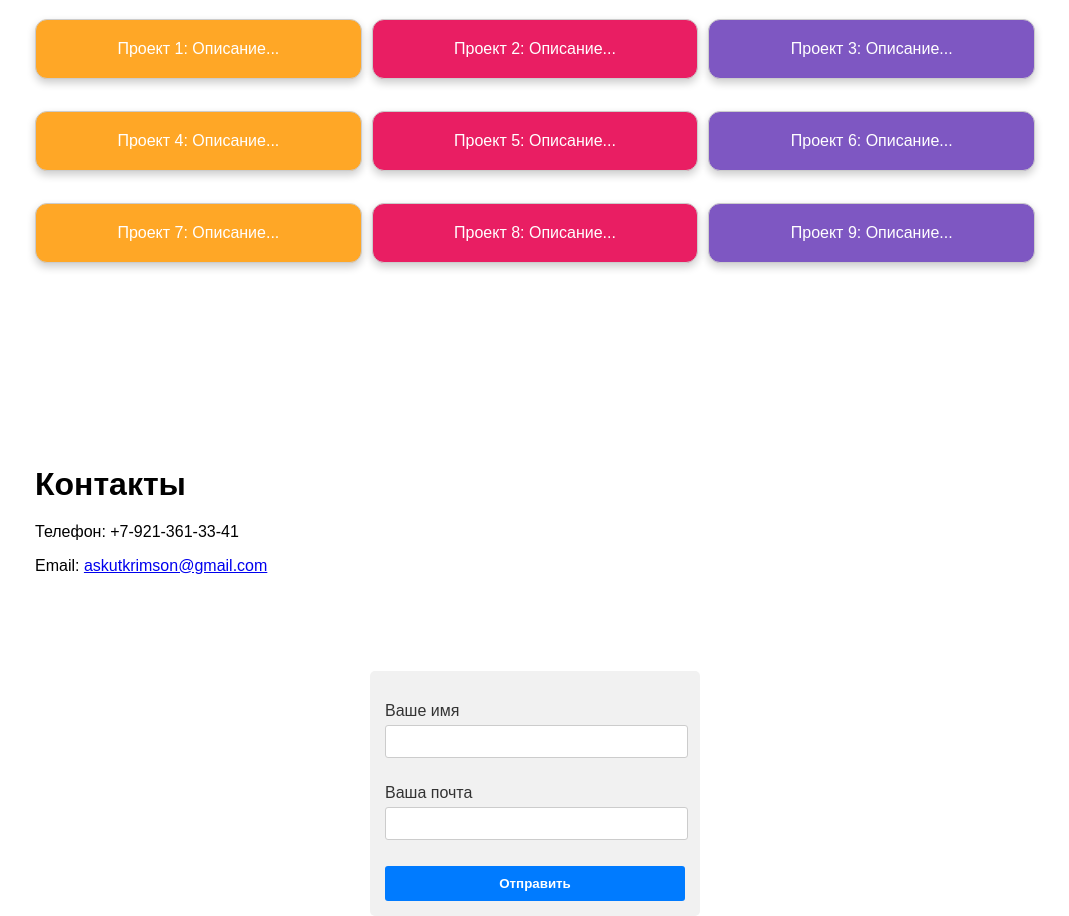
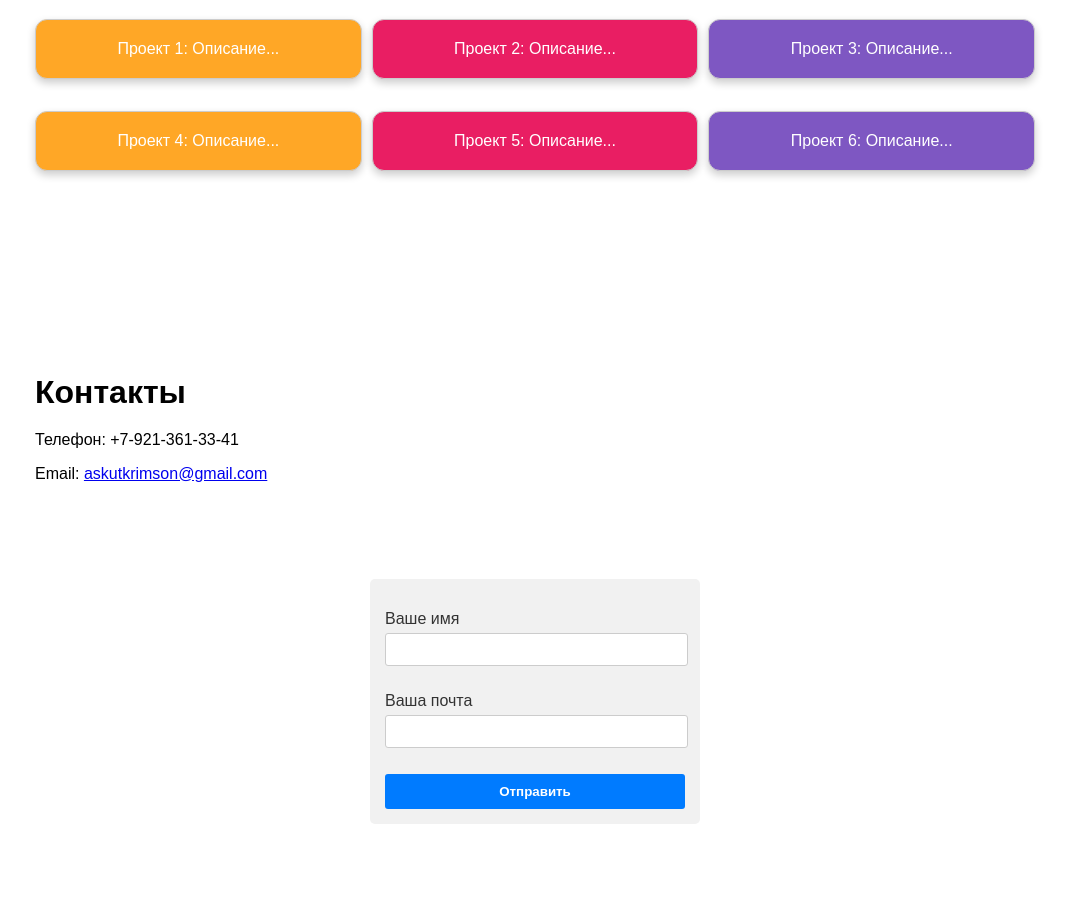
Before and after one commit to ASKUTKRIMSON/GameDev-portfolio---site, a plain HTML site: page prac-7/index.html in a window 1280 px wide. Shown: the part 1238-2154 px from the top of the page, without its empty margins (105-1174 px from the left). After the commit the page ends 2062 px from the top, so only its background shows below. Drawn offline with Linux system fonts and the light colour scheme.

Commit message:
deleting some shit

```diff
--- a/prac-7/index.html
+++ b/prac-7/index.html
@@ -48,14 +48,6 @@
             <p>Проект 6: Описание...</p>
         </div>
 
-        <div class="list">
-            <p>Проект 7: Описание...</p>
-
-            <p>Проект 8: Описание...</p>
-
-            <p>Проект 9: Описание...</p>
-        </div>
-
     </section>
 
     <section id="contacts">
```
